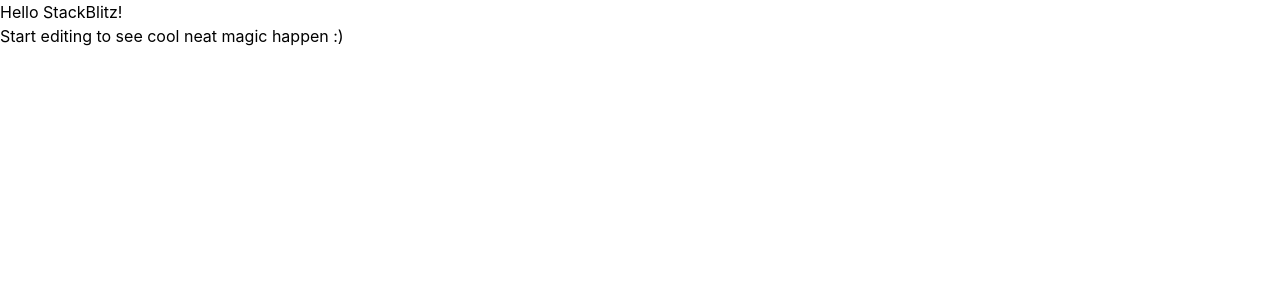
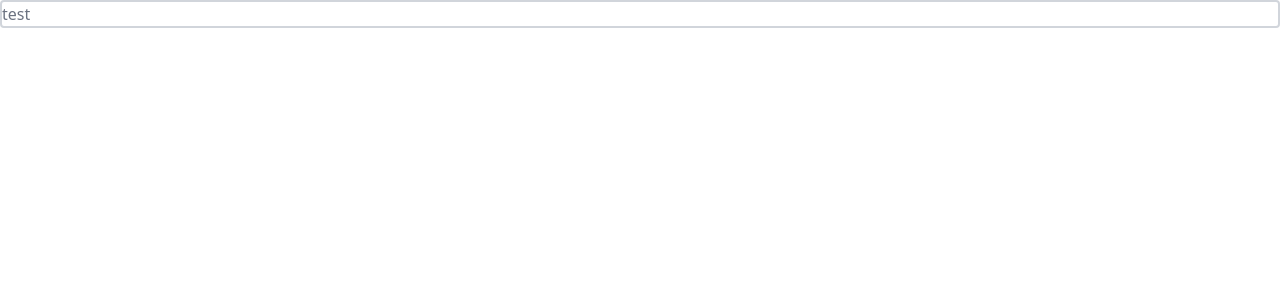
Before and after one commit to devinobrien-css/Connect-UI-v2, a React (Create React App) app: page / in a window 1280 px wide. Shown: the top 300 px of the page. Built offline with nearby package versions, Linux system fonts and the light colour scheme.

Commit message:
Test stackblitz connection to tailwind

```diff
--- a/src/App.js
+++ b/src/App.js
@@ -4,8 +4,7 @@
 export default function App() {
   return (
     <div>
-      <h1>Hello StackBlitz!</h1>
-      <p>Start editing to see cool neat magic happen :)</p>
+      <p className="text-gray-500 border-solid border-2 border-gray-300 rounded">test</p>
     </div>
   );
 }
--- a/src/index.css
+++ b/src/index.css
@@ -1,9 +1,3 @@
 @tailwind base;
 @tailwind components;
 @tailwind utilities;
-
-h1,
-p {
-  font-family: -apple-system, BlinkMacSystemFont, 'Segoe UI', Roboto, Oxygen,
-    Ubuntu, Cantarell, 'Open Sans', 'Helvetica Neue', sans-serif;
-}
```
Also changed, not shown: package.json (+12 -0 lines).
